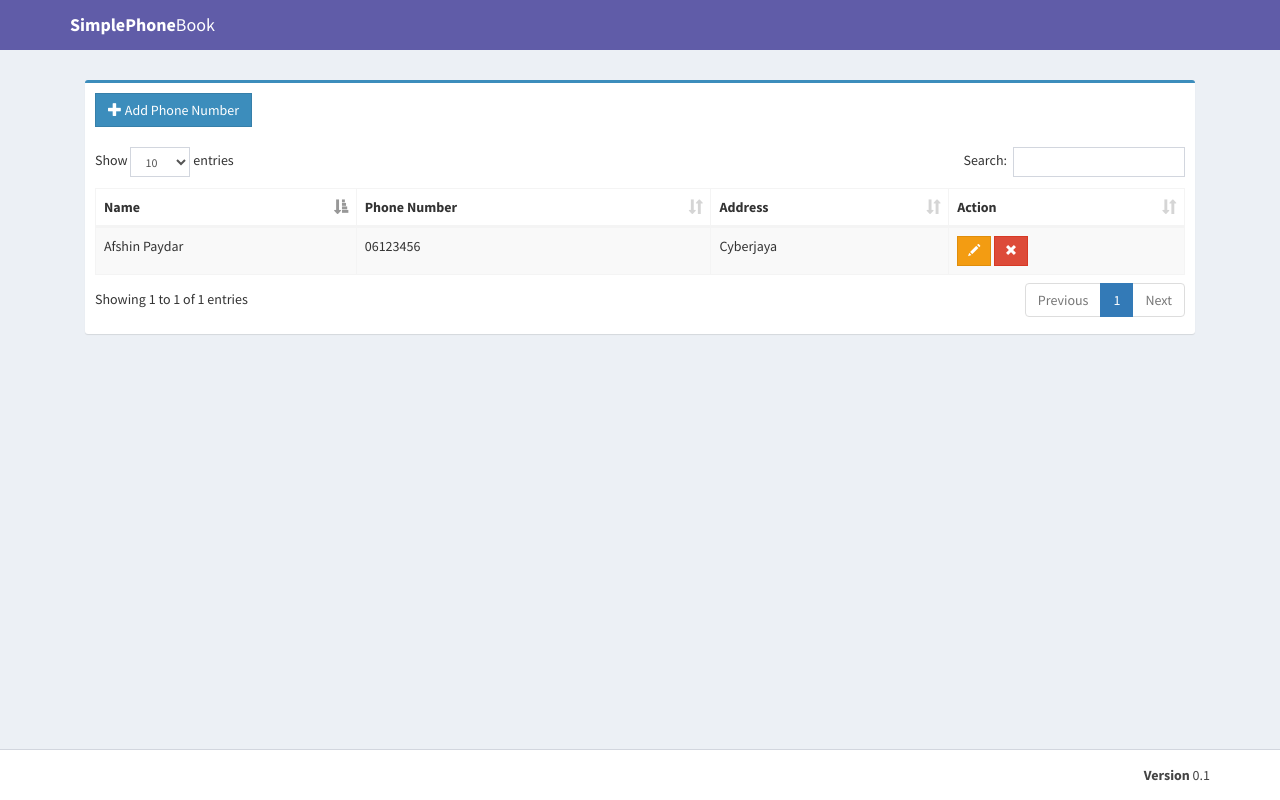
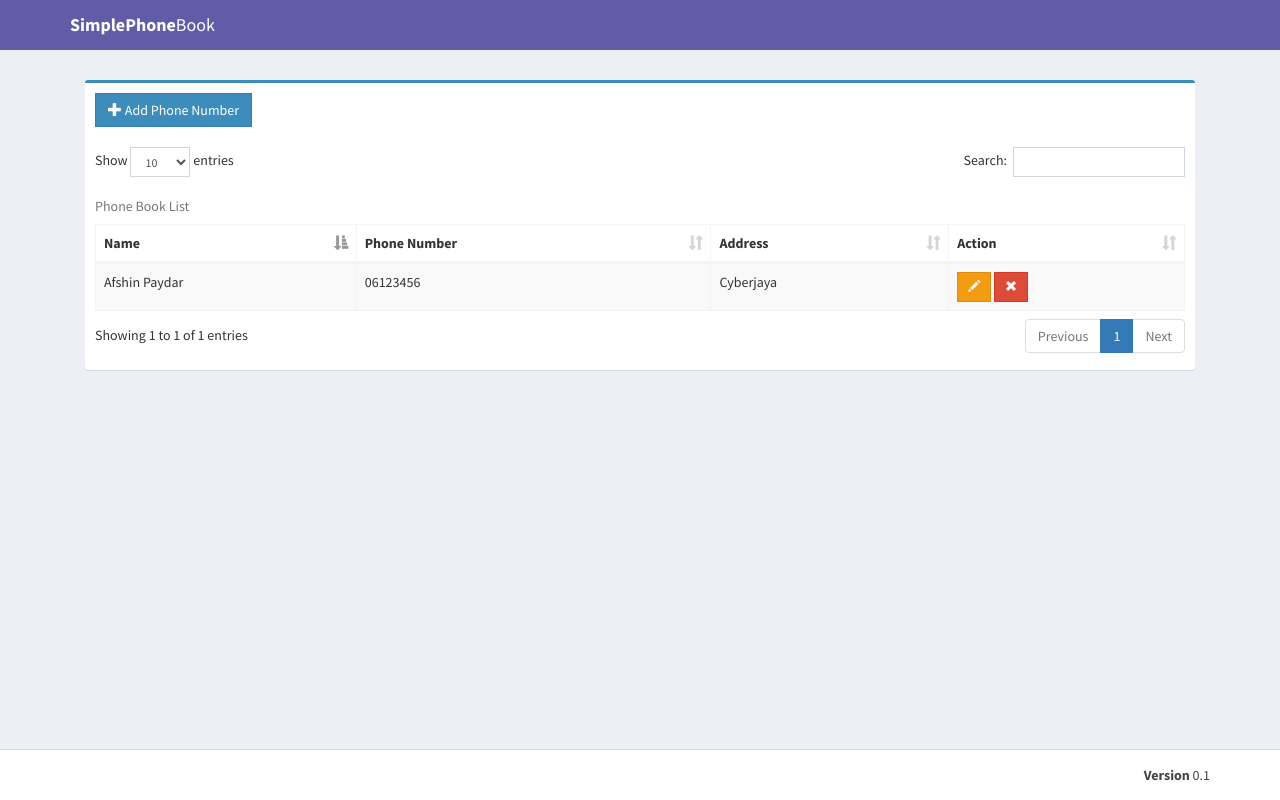
Before and after one commit to afshin-deriv/SimplePhone, a Flask app: page / in a window 1280 px wide. Run offline with Flask 2, Linux system fonts and the light colour scheme; data comes from the database, SQL or seed files in the repository; some libraries are stand-ins or nearby versions.

Commit message:
HTML bug fix

```diff
--- a/source_code/templates/index.html
+++ b/source_code/templates/index.html
@@ -50,6 +50,7 @@
 
             <div class="box-body">
               <table id="dataphone" class="table table-bordered table-striped">
+                <caption>Phone Book List</caption>
                 <thead>
                   <tr>
                     <th >Name</th>
```
